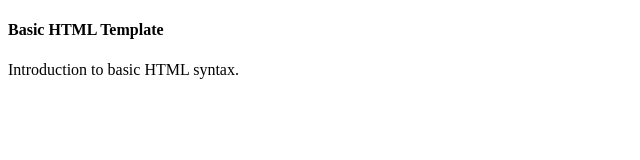
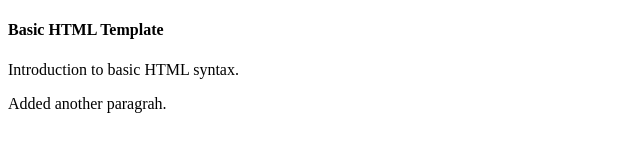
Before and after one commit to davidmabry/HTML-and-CSS-Projects, a plain HTML site: page BasicHTML.html in a window 1280 px wide. Shown: the whole page, without its empty margins (0-640 px from the left). Drawn offline with Linux system fonts and the light colour scheme.

Commit message:
Added another paragraph.

```diff
--- a/BasicHTML.html
+++ b/BasicHTML.html
@@ -11,5 +11,6 @@
 			<h4>Basic HTML Template</h4>
 		</header>
 		<p>Introduction to basic HTML syntax.</p>
+        <p>Added another paragrah.</p>
 	</body>
 </html>
```
